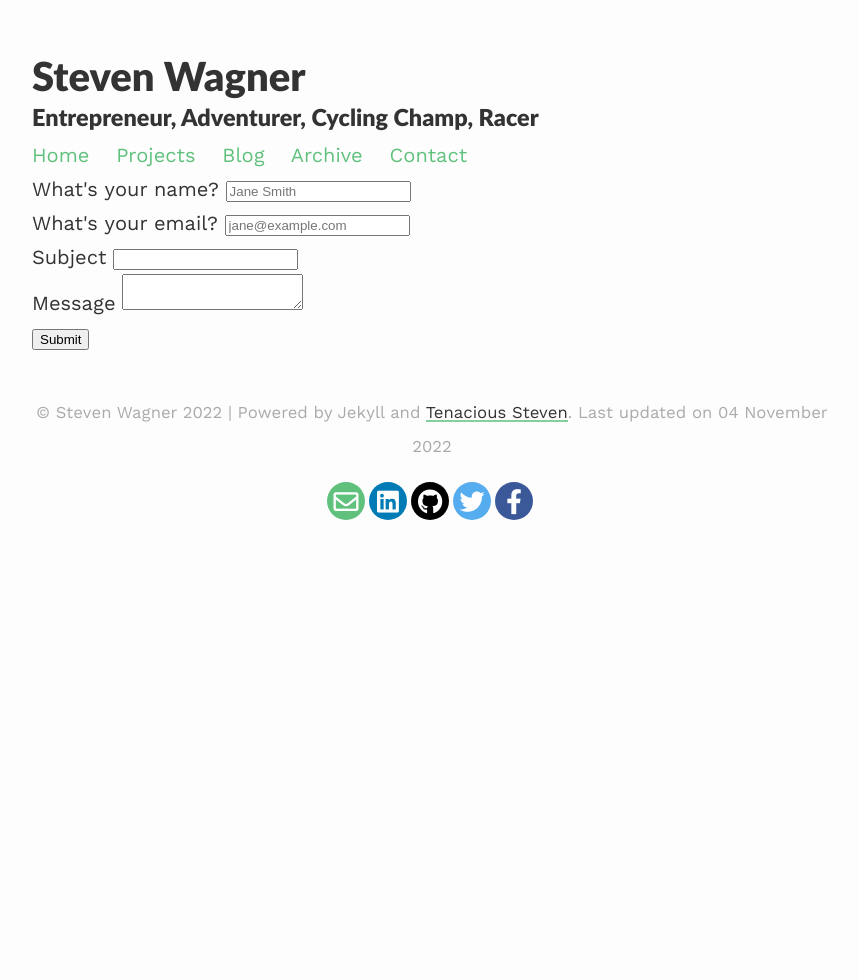
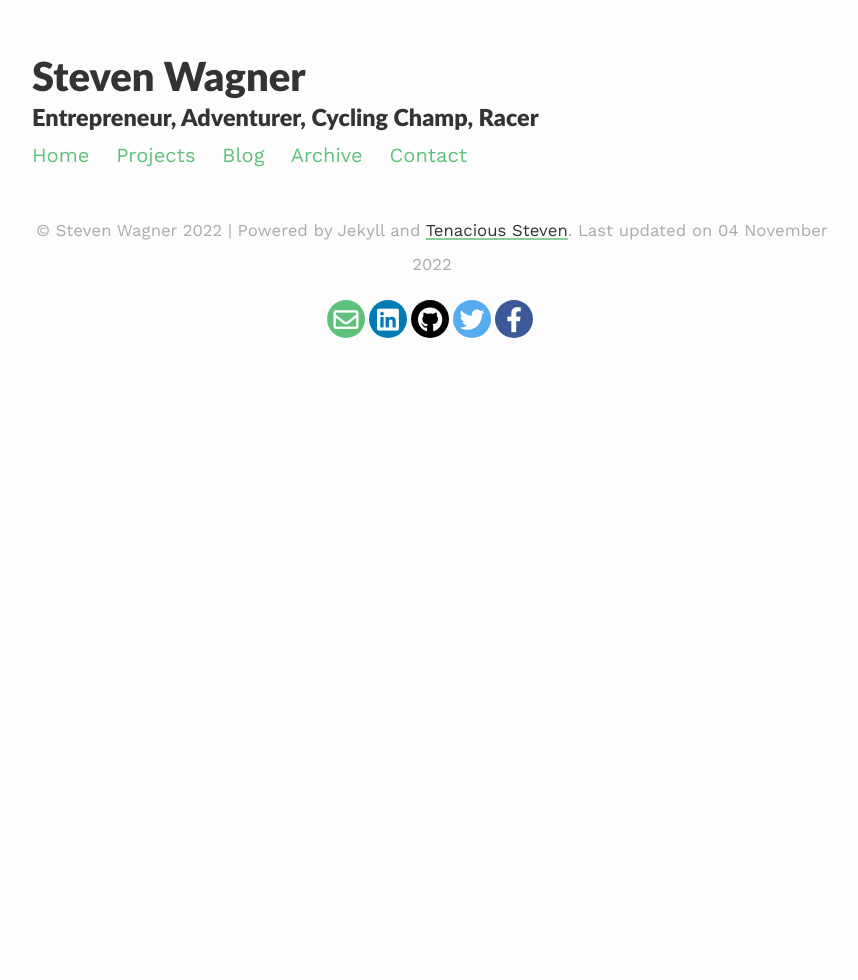
Before and after one commit to swagner2/stevenwagner.com, a Jekyll site: the page built from _pages/contact.md, in a window 1280 px wide. Shown: the whole page, without its empty margins (208-1066 px from the left). Built offline with Jekyll 4.4.1, drawn with Linux system fonts in a browser that asks for light colours; nearby versions of some CDN libraries; a script that is not in the unit is left out; part of the change alters nothing that is shown.

Commit message:
Update contact.md

```diff
--- a/_pages/contact.md
+++ b/_pages/contact.md
@@ -7,44 +7,14 @@ published: true
 
 
 
+<div id="my-reform"></div>
 
-<form method="POST" action="https://forms.reform.app/headless/nes/untitled-form-3/1vg59b/submissions">
-    <div>
-        <label for="9046a87f-80a3-4c77-87de-872ef3947a4c">What's your name?</label>
-        <input
-            type="text"
-            id="9046a87f-80a3-4c77-87de-872ef3947a4c"
-            name="answers[9046a87f-80a3-4c77-87de-872ef3947a4c]"
-            placeholder="Jane Smith"
-            required
-        />
-    </div>
-    <div>
-        <label for="08d83dc8-e75e-4714-99c6-74d76d2f9181">What's your email?</label>
-        <input
-            type="email"
-            id="08d83dc8-e75e-4714-99c6-74d76d2f9181"
-            name="answers[08d83dc8-e75e-4714-99c6-74d76d2f9181]"
-            placeholder="jane@example.com"
-            required
-        />
-    </div>
-    <div>
-        <label for="06f51ff5-6d33-4c44-ae14-5d984c4bdbcb">Subject</label>
-        <input
-            type="text"
-            id="06f51ff5-6d33-4c44-ae14-5d984c4bdbcb"
-            name="answers[06f51ff5-6d33-4c44-ae14-5d984c4bdbcb]"
-            required
-        />
-    </div>
-    <div>
-        <label for="d27d35b4-b314-4b7a-835c-2ad6b7e08f31">Message</label>
-        <textarea
-            id="d27d35b4-b314-4b7a-835c-2ad6b7e08f31"
-            name="answers[d27d35b4-b314-4b7a-835c-2ad6b7e08f31]"
-            required
-        ></textarea>
-    </div>
-    <button type="submit">Submit</button>
-</form>
+<script>window.Reform=window.Reform||function(){(Reform.q=Reform.q||[]).push(arguments)};</script>
+<script id="reform-script" async src="https://embed.reform.app/v1/embed.js"></script>
+<script>
+    Reform('init', {
+        url: 'https://forms.reform.app/nes/untitled-form-3/1vg59b',
+        target: '#my-reform',
+        background: 'default',
+    })
+</script>
```
